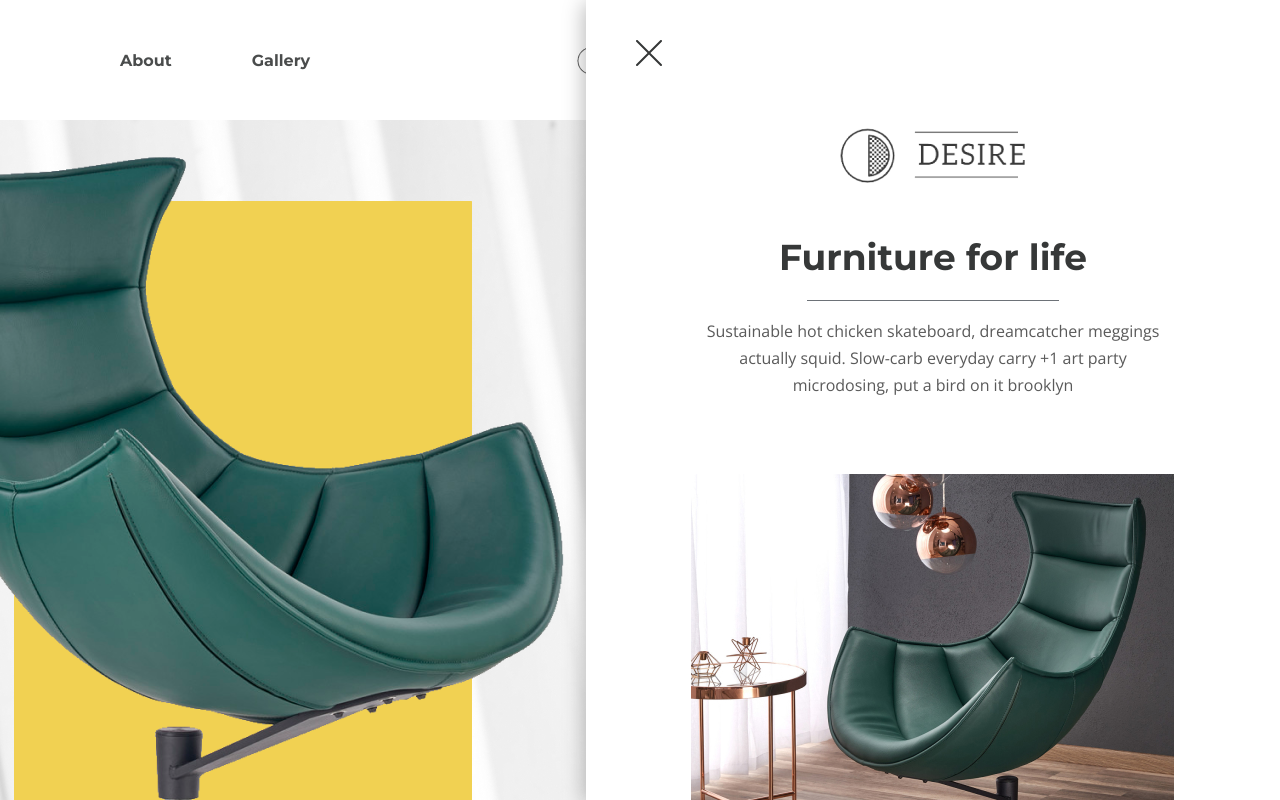
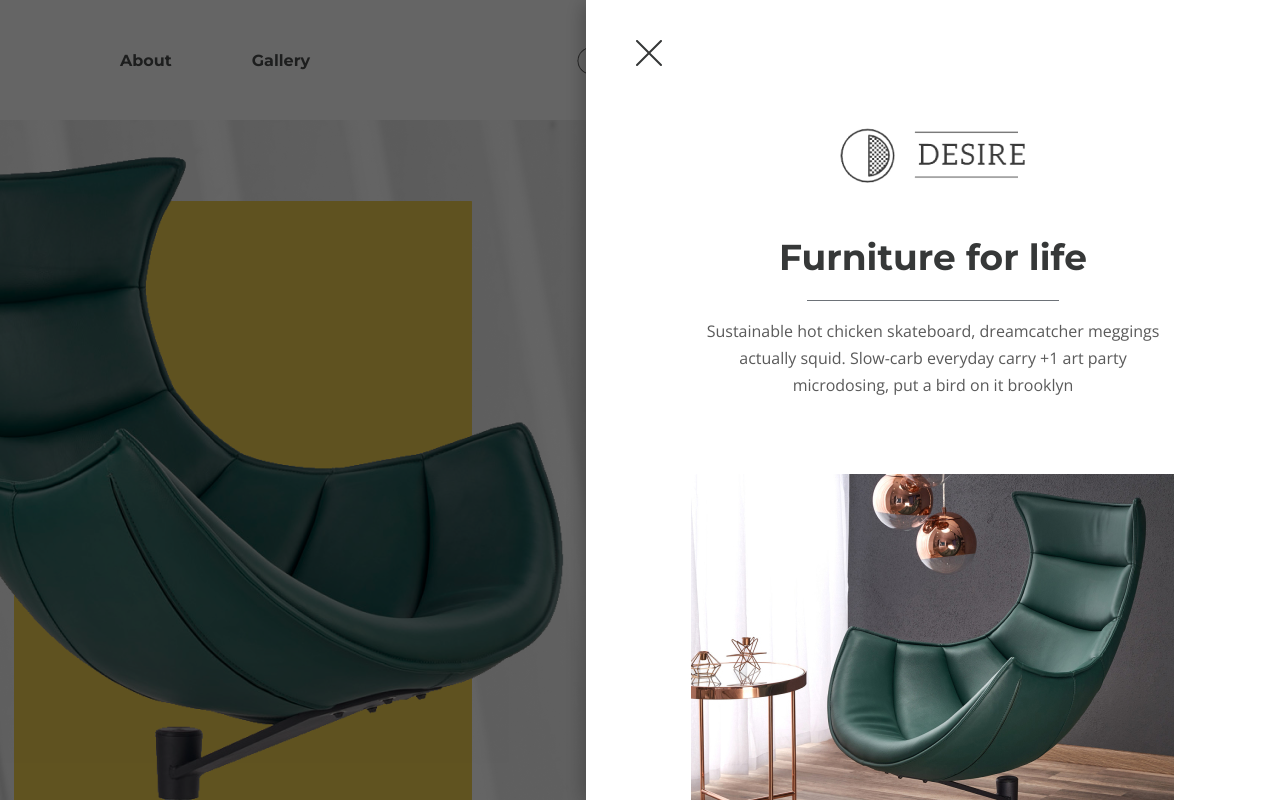
Before and after one commit to FedorLivshits/MultipageWebsite-gulp-scss, a website: page app/index.html in a window 1280 px wide. Both pictures are taken after a click on the button 1176 px from the left and 60 px from the top of the page. Shown: the top 800 px of the page. Drawn offline with nearby package versions, Linux system fonts and the light colour scheme; files that its build step writes are made by us from their sources.

Commit message:
add dark background when rightside menu is open

```diff
--- a/app/js/main.js
+++ b/app/js/main.js
@@ -3,12 +3,15 @@ window.addEventListener('load', () => {
         const headerBtn = document.querySelector('.header__btn');
         const rightSideCloseBtn = document.querySelector('.rightside-menu__close');
         const rightSideMenu = document.querySelector('.rightside-menu');
+        const body = document.querySelector('body');
 
         headerBtn.addEventListener('click', () => {
             rightSideMenu.classList.remove('rightside-menu--close');
+            body.classList.add('body--hidden');
         })
         rightSideCloseBtn.addEventListener('click', () => {
             rightSideMenu.classList.add('rightside-menu--close');
+            body.classList.remove('body--hidden');
         })
     }
 
--- a/app/scss/_global.scss
+++ b/app/scss/_global.scss
@@ -12,11 +12,25 @@ body {
   overflow-x: hidden;
   min-width: 320px;
 }
-
+.body--hidden{
+    overflow-y: hidden;
+    position: relative;
+    &::after{
+        content: '';
+        position: absolute;
+        height: 100vh;
+        width: 100vw;
+        background: rgba(0, 0, 0, 0.603);
+        top: 0;
+        left: 0;
+        z-index: 4;
+    }
+}
 .wrapper {
   display: flex;
   flex-direction: column;
   min-height: 100%;
+  overflow: auto;
 }
 
 .main {
```
Also changed, not shown: app/css/style.min.css, app/js/main.min.js.
